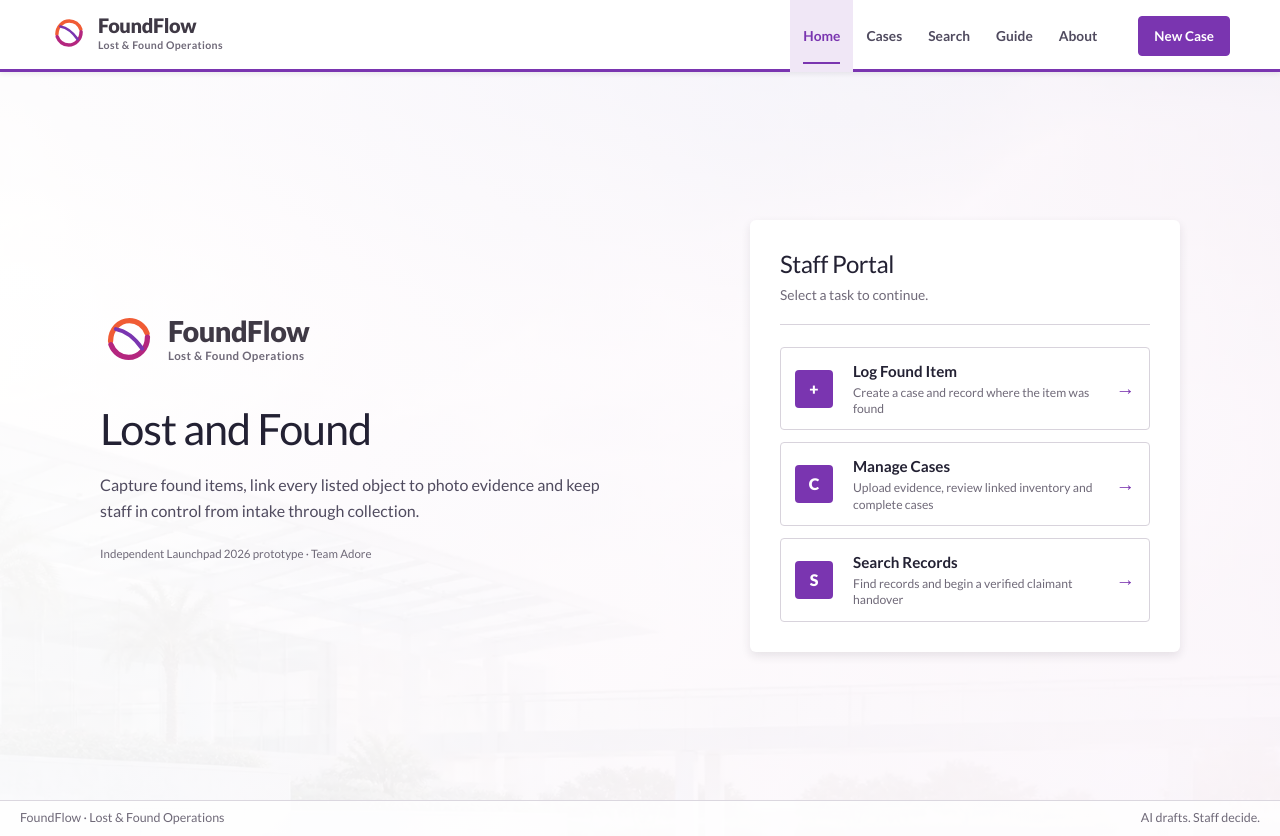
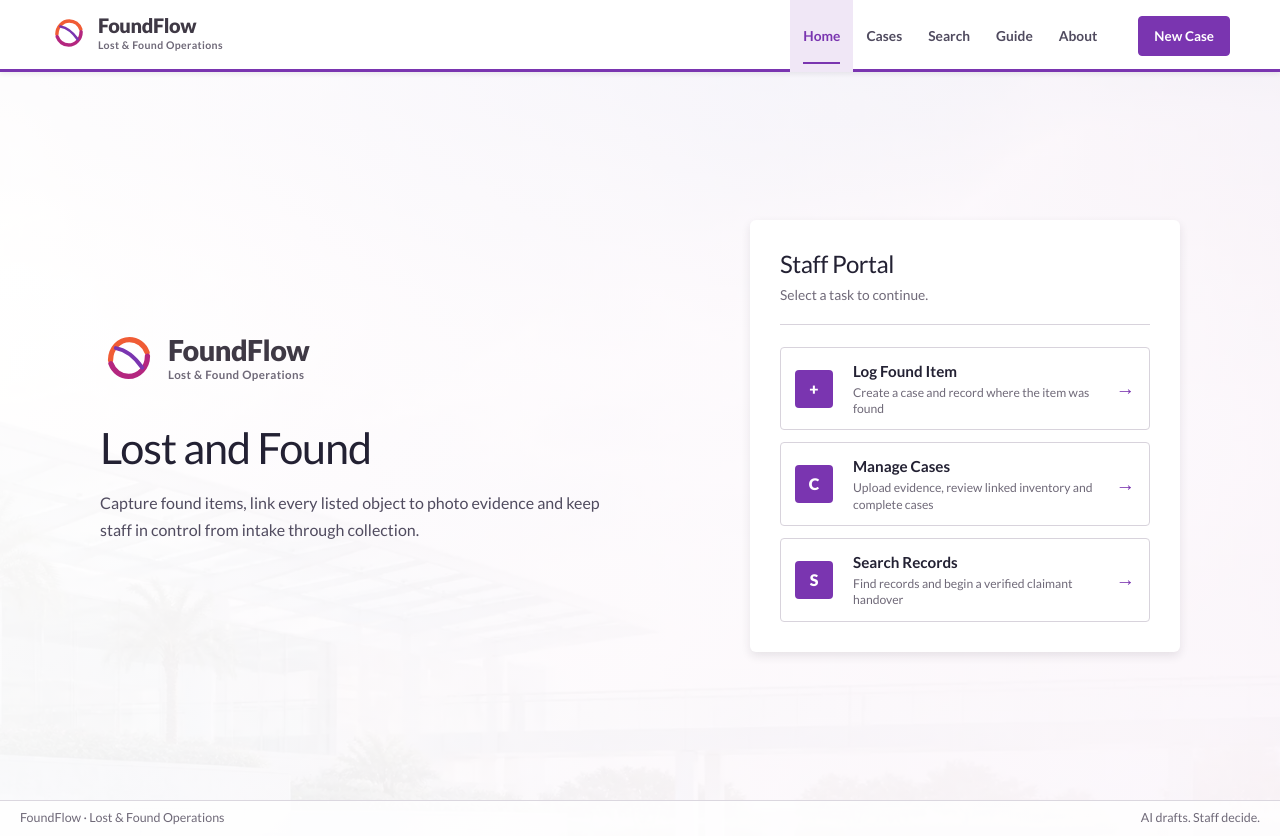
Before and after one commit to adoreblvnk/foundflow, a Next.js app: page / in a window 1280 px wide. Built offline with nearby package versions, Linux system fonts and the light colour scheme.

Commit message:
chore: simplify home introduction

```diff
--- a/src/app/page.tsx
+++ b/src/app/page.tsx
@@ -18,7 +18,6 @@ export default function Home() {
           <p className="portal-copy">
             Capture found items, link every listed object to photo evidence and keep staff in control from intake through collection.
           </p>
-          <p className="portal-version">Independent Launchpad 2026 prototype · Team Adore</p>
         </section>
 
         <section className="portal-panel" aria-labelledby="operations-heading">
```
